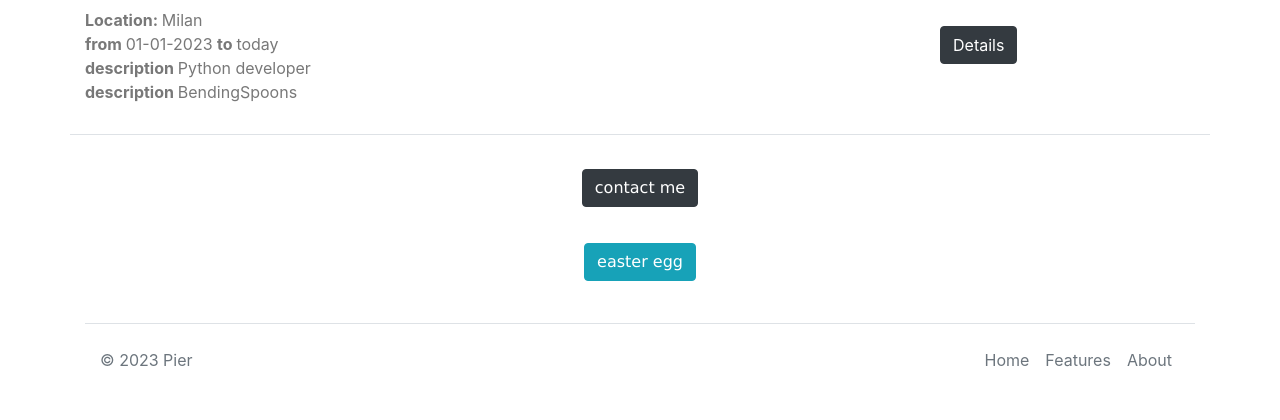
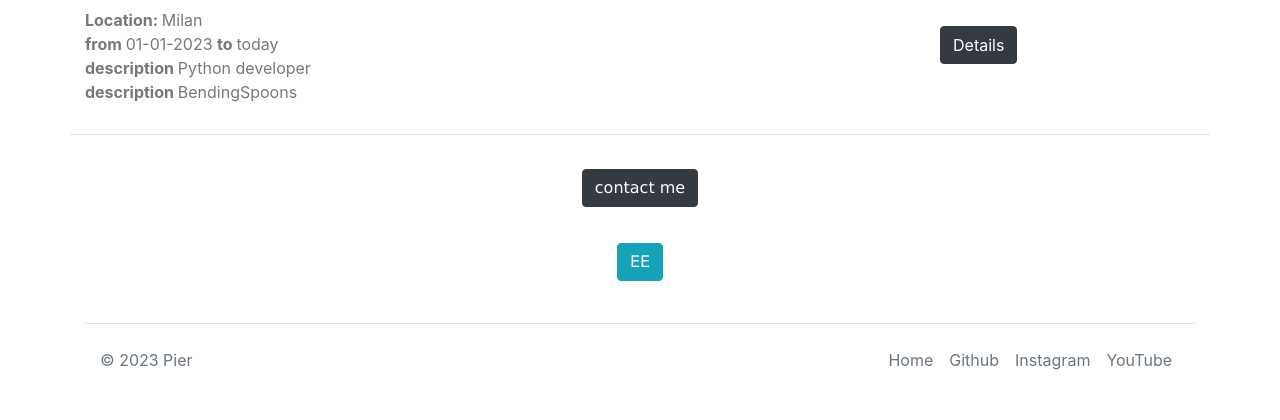
Before and after one commit to joe-pier/WebApp, a Flask app: page / in a window 1280 px wide. Shown: the part 1531-1951 px from the top of the page. Run offline with Flask 2, Linux system fonts and the light colour scheme.

Commit message:
functional and aesthetic improvements

```diff
--- a/app.py
+++ b/app.py
@@ -31,18 +31,20 @@ jobs = [
     "location": "Milan",
     "start": "01-01-2023"
     }
-
 ]
 
 @app.route("/") # any website has a route. a part of the url after the url
 # this is going to match the empty route
-def hello_world():
+def home():
     return render_template('home.html', jobs= jobs, name = "Piergiorgio")
 
 @app.route("/jobs")
 def list_jobs():
     return jsonify(jobs)
 
+@app.route("/ml")
+def game():
+    return jsonify(jobs)
 
 if __name__ == "__main__":
     app.run(host = "0.0.0.0", debug = True)
--- a/templates/footer.html
+++ b/templates/footer.html
@@ -2,14 +2,15 @@
     <footer class="d-flex flex-wrap justify-content-between align-items-center py-3 my-4 border-top">
       <p class="col-md-4 mb-0 text-muted">&copy; 2023 Pier</p>
 
-      <a href="/" class="col-md-4 d-flex align-items-center justify-content-center mb-3 mb-md-0 me-md-auto link-dark text-decoration-none">
+      <a href="/home" class="col-md-4 d-flex align-items-center justify-content-center mb-3 mb-md-0 me-md-auto link-dark text-decoration-none">
         <svg class="bi me-2" width="40" height="32"><use xlink:href="#bootstrap"/></svg>
       </a>
 
       <ul class="nav col-md-4 justify-content-end">
-        <li class="nav-item"><a href="#" class="nav-link px-2 text-muted">Home</a></li>
-        <li class="nav-item"><a href="#" class="nav-link px-2 text-muted">Features</a></li>
-        <li class="nav-item"><a href="#" class="nav-link px-2 text-muted">About</a></li>
+        <li class="nav-item"><a href="/" class="nav-link px-2 text-muted">Home</a></li>
+        <li class="nav-item"><a target = "_blank" href="https://github.com/joe-pier" class="nav-link px-2 text-muted">Github</a></li>
+        <li class="nav-item"><a target = "_blank" href="https://instagram.com/pier.joe?igshid=YmMyMTA2M2Y=" class="nav-link px-2 text-muted">Instagram</a></li>
+        <li class="nav-item"><a target = "_blank" href="https://www.youtube.com/channel/UCXX-uslsAUHxtUE_8kVnEJw" class="nav-link px-2 text-muted">YouTube</a></li>
       </ul>
     </footer>
   </div>
--- a/templates/home.html
+++ b/templates/home.html
@@ -57,8 +57,7 @@
                 <a href = "mailto: dipasquale.piergiorgio@gmail.com?subject=I want to know you!" type = "button" class="btn btn-dark" style = "margin-top: 18px;"> contact me </a>
             </div>
             <div style = "font-size: 8px; font-family: Verdana; text-align: center; margin-top: 36px;">
-                <a href="/jobs"  type = "button" class="btn btn-info" style = "margin-bottom: 18px;"> easter egg </a>
-
+                <a href="/ml"  type = "button" class="btn btn-info" style = "margin-bottom: 18px;"> EE </a>
             </div>
         </div>
         {%include 'footer.html'%}
--- a/templates/jobtemplate.html
+++ b/templates/jobtemplate.html
@@ -13,7 +13,7 @@
     </div>
 
     <div class="col-3" style="display: flex;align-items: center;">
-        <button type="button" class="btn btn-dark">Details</button>
+        <a href = "mailto: dipasquale.piergiorgio@gmail.com?subject=Hi Piergiorgio, I want to know more about the role {{job['title']}} in the period from {{job['start']}} to {{job['end']}}!" type="button" class="btn btn-dark">Details</a>
     </div>
 
 </div>
```
